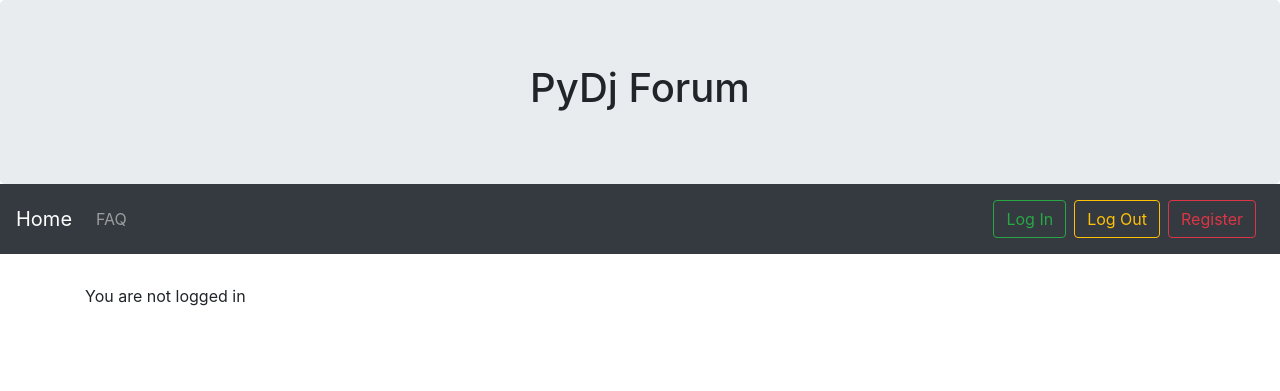
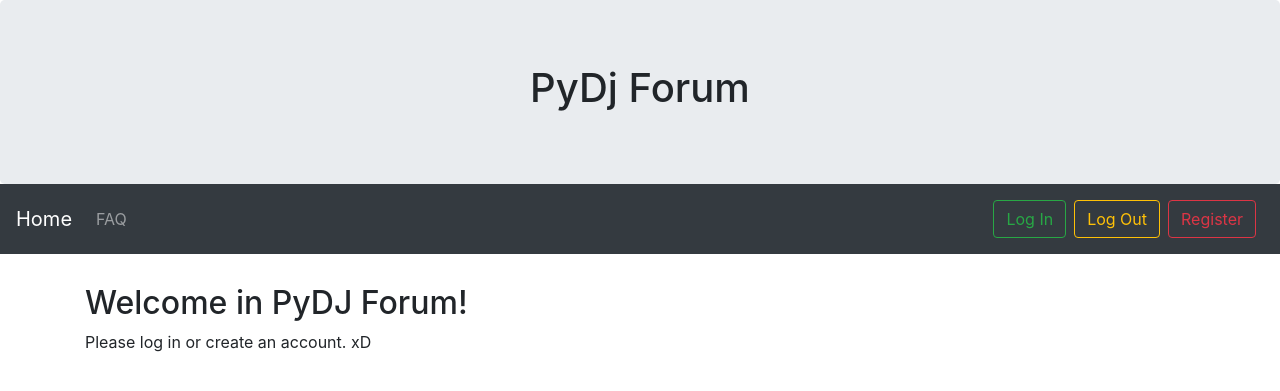
Before and after one commit to mrcsan/forumPyDj, a Django app: page /forum/ in a window 1280 px wide. Shown: the top 391 px of the page. Run offline with Django 3.2, Linux system fonts and the light colour scheme; some libraries are stand-ins or nearby versions.

Commit message:
Changing hardcoded index to generated by view

```diff
--- a/forum/templates/forum/index.html
+++ b/forum/templates/forum/index.html
@@ -32,6 +32,8 @@
   {% endif %}
 
 {% else %}
-    <p>You are not logged in</p>
+<h2>{{ header }}</h2>
+<p>{{ paragraph }}</p>
+
 {% endif %}
 {% endblock %}
```
